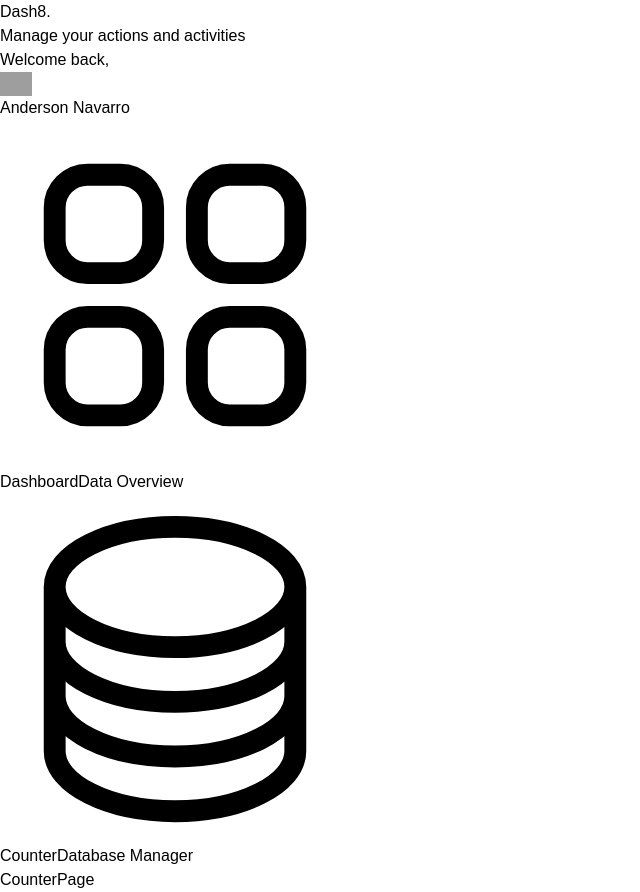
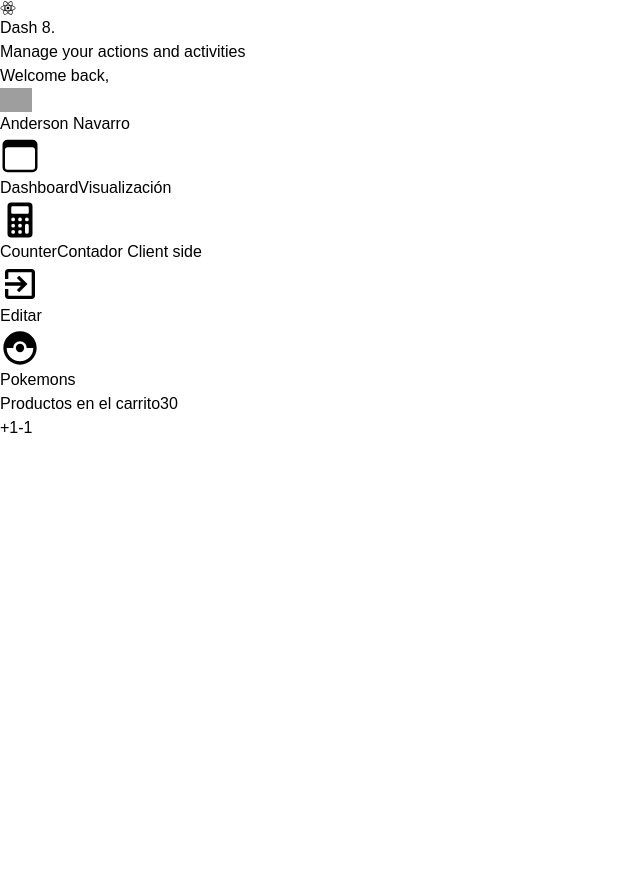
Before and after one commit to andersonNB/dashboardPokemon, a Next.js app: page /dashboard/counter in a window 1280 px wide. Shown: the whole page, without its empty margins (0-640 px from the left). After the commit the page ends 800 px from the top, so only its background shows below. Built offline with nearby package versions, Linux system fonts and the light colour scheme; grey boxes are pictures that could not be loaded.

Commit message:
FEATURE: Pokemon page

```diff
--- a/src/app/components/Sidebar.tsx
+++ b/src/app/components/Sidebar.tsx
@@ -1,17 +1,51 @@
 import Image from "next/image";
 import React from "react";
+import {IoBrowsersOutline, IoCalculator, IoLogoReact} from "react-icons/io5";
+import {SidebarMenuItem} from "./SidebarMenuItem";
+import {IoMdExit} from "react-icons/io";
+import {MdOutlineCatchingPokemon} from "react-icons/md";
+
+const menuItems = [
+	{
+		path: "/dashboard/main",
+		icon: <IoBrowsersOutline size={40} />,
+		title: "Dashboard",
+		subTitle: "Visualización",
+	},
+	{
+		path: "/dashboard/counter",
+		icon: <IoCalculator size={40} />,
+		title: "Counter",
+		subTitle: "Contador Client side",
+	},
+	{
+		path: "/dashboard/edit",
+		icon: <IoMdExit size={40} />,
+		title: "Editar",
+		subTitle: "",
+	},
+	{
+		path: "/dashboard/pokemons",
+		icon: <MdOutlineCatchingPokemon size={40} />,
+		title: "Pokemons",
+		subTitle: "",
+	},
+];
 
 export const Sidebar = () => {
 	return (
 		<div
 			id="menu"
-			className="bg-gray-900 min-h-screen z-10 text-slate-300 w-64 left-0 h-screen overflow-y-scroll"
+			className="bg-gray-900  z-10 text-slate-300 w-64 left-0 h-screen overflow-y-scroll"
 			style={{width: "350px"}}
 		>
 			<div id="logo" className="my-4 px-6">
-				<h1 className="text-lg md:text-2xl font-bold text-white">
-					Dash<span className="text-blue-500">8</span>.
-				</h1>
+				<div className="flex items-center gap-2 text-lg md:text-2xl font-bold text-white">
+					<IoLogoReact className="inline-block text-blue-500" />
+					<span>
+						Dash <span className="text-blue-500">8.</span>
+					</span>
+				</div>
 				<p className="text-slate-500 text-sm">
 					Manage your actions and activities
 				</p>
@@ -34,64 +68,17 @@ export const Sidebar = () => {
 				</a>
 			</div>
 			<div id="nav" className="w-full px-6">
-				<a
-					href="#"
-					className="w-full px-2 inline-flex space-x-2 items-center border-b border-slate-700 py-3 bg-blue-800 hover:bg-white/5 transition ease-linear duration-150"
-				>
-					<div>
-						<svg
-							xmlns="http://www.w3.org/2000/svg"
-							fill="none"
-							viewBox="0 0 24 24"
-							strokeWidth="1.5"
-							stroke="currentColor"
-							className="w-6 h-6 text-white"
-						>
-							<path
-								strokeLinecap="round"
-								strokeLinejoin="round"
-								d="M3.75 6A2.25 2.25 0 016 3.75h2.25A2.25 2.25 0 0110.5 6v2.25a2.25 2.25 0 01-2.25 2.25H6a2.25 2.25 0 01-2.25-2.25V6zM3.75 15.75A2.25 2.25 0 016 13.5h2.25a2.25 2.25 0 012.25 2.25V18a2.25 2.25 0 01-2.25 2.25H6A2.25 2.25 0 013.75 18v-2.25zM13.5 6a2.25 2.25 0 012.25-2.25H18A2.25 2.25 0 0120.25 6v2.25A2.25 2.25 0 0118 10.5h-2.25a2.25 2.25 0 01-2.25-2.25V6zM13.5 15.75a2.25 2.25 0 012.25-2.25H18a2.25 2.25 0 012.25 2.25V18A2.25 2.25 0 0118 20.25h-2.25A2.25 2.25 0 0113.5 18v-2.25z"
-							/>
-						</svg>
-					</div>
-					<div className="flex flex-col">
-						<span className="text-lg font-bold leading-5 text-white">
-							Dashboard
-						</span>
-						<span className="text-sm text-white/50 hidden md:block">
-							Data Overview
-						</span>
-					</div>
-				</a>
-				<a
-					href="#"
-					className="w-full px-2 inline-flex space-x-2 items-center border-b border-slate-700 py-3 hover:bg-white/5 transition ease-linear duration-150"
-				>
-					<div>
-						<svg
-							xmlns="http://www.w3.org/2000/svg"
-							fill="none"
-							viewBox="0 0 24 24"
-							strokeWidth="1.5"
-							stroke="currentColor"
-							className="w-6 h-6"
-						>
-							<path
-								strokeLinecap="round"
-								strokeLinejoin="round"
-								d="M20.25 6.375c0 2.278-3.694 4.125-8.25 4.125S3.75 8.653 3.75 6.375m16.5 0c0-2.278-3.694-4.125-8.25-4.125S3.75 4.097 3.75 6.375m16.5 0v11.25c0 2.278-3.694 4.125-8.25 4.125s-8.25-1.847-8.25-4.125V6.375m16.5 0v3.75m-16.5-3.75v3.75m16.5 0v3.75C20.25 16.153 16.556 18 12 18s-8.25-1.847-8.25-4.125v-3.75m16.5 0c0 2.278-3.694 4.125-8.25 4.125s-8.25-1.847-8.25-4.125"
-							/>
-						</svg>
-					</div>
-					<div className="flex flex-col">
-						<span className="text-lg text-slate-300 font-bold leading-5">
-							Counter
-						</span>
-						<span className="text-sm text-slate-500 hidden md:block">
-							Database Manager
-						</span>
-					</div>
-				</a>
+				{menuItems.length > 0 &&
+					menuItems.map((item, index) => (
+						<SidebarMenuItem
+							key={index}
+							// path={item.path}
+							// icon={item.icon}
+							// title={item.title}
+							// subTitle={item.subTitle}
+							{...item}
+						/>
+					))}
 			</div>
 		</div>
 	);
--- /dev/null
+++ b/src/app/components/SidebarMenuItem.tsx
@@ -0,0 +1,33 @@
+"use client";
+import React, {JSX} from "react";
+import {usePathname} from "next/navigation";
+import Link from "next/link";
+
+interface Props {
+	path: string;
+	icon: JSX.Element;
+	title: string;
+	subTitle: string;
+}
+
+export const SidebarMenuItem = (props: Props) => {
+	const {path, icon, title, subTitle} = props;
+	const pathname = usePathname();
+
+	return (
+		<Link
+			href={path}
+			className={`w-full px-2 inline-flex space-x-2 items-center border-b border-slate-700 py-3 ${
+				pathname === path ? "bg-blue-800" : ""
+			}   hover:bg-white/5 transition ease-linear duration-150`}
+		>
+			<div>{icon}</div>
+			<div className="flex flex-col">
+				<span className="text-lg font-bold leading-5 text-white">{title}</span>
+				<span className="text-sm text-white/50 hidden md:block">
+					{subTitle}
+				</span>
+			</div>
+		</Link>
+	);
+};
--- /dev/null
+++ b/src/app/components/shopping-cart/components/CartCounter.tsx
@@ -0,0 +1,36 @@
+"use client";
+import React, {useState} from "react";
+
+interface Props {
+	value?: number;
+}
+
+export const CartCounter = ({value}: Props) => {
+	const [count, setCount] = useState(value || 0);
+
+	const handleRest = () => {
+		if (count === 0) return;
+
+		setCount(count - 1);
+	};
+
+	return (
+		<>
+			<span className="text-9xl">{count}</span>
+			<div className="flex">
+				<button
+					className="flex items-center justify-center p-2 rounded-xl bg-gray-900 text-white hover:bg-gray-600 transition-all w-[100px] mr-2"
+					onClick={() => setCount(count + 1)}
+				>
+					+1
+				</button>
+				<button
+					className="flex items-center justify-center p-2 rounded-xl bg-gray-900 text-white hover:bg-gray-600 transition-all w-[100px] mr-2"
+					onClick={handleRest}
+				>
+					-1
+				</button>
+			</div>
+		</>
+	);
+};
--- /dev/null
+++ b/src/app/components/shopping-cart/index.ts
@@ -0,0 +1 @@
+export * from "./components/CartCounter";
--- a/src/app/dashboard/counter/page.tsx
+++ b/src/app/dashboard/counter/page.tsx
@@ -1,9 +1,17 @@
 import React from "react";
+import {CartCounter} from "@/app/components/shopping-cart";
+import {Metadata} from "next";
+
+export const metadata: Metadata = {
+	title: "Counter page server side",
+	description: "Generated by server side",
+};
 
 export default function CounterPage() {
 	return (
-		<div className="bg-red-500">
-			<span className="text-black ">CounterPage</span>
+		<div className="bg-red-500  flex items-center justify-center flex-col ">
+			<span className="text-black ">Productos en el carrito</span>
+			<CartCounter value={30} />
 		</div>
 	);
 }
--- a/src/app/dashboard/layout.tsx
+++ b/src/app/dashboard/layout.tsx
@@ -6,11 +6,9 @@ export default function DashboardLayout({
 	children: React.ReactNode;
 }) {
 	return (
-		<div className="bg-slate-100 overflow-y-scroll antialiased text-slate-300 selection:bg-blue-600 selection:text-white">
-			<div className="flex">
-				<Sidebar />
-				{children}
-			</div>
+		<div className="flex h-full bg-red-600 overflow-y-scroll max-h-screen w-full aliased selection:bg-blue-600 selection:text-white">
+			<Sidebar />
+			<div className="flex bg-orange-300 w-full">{children}</div>
 		</div>
 	);
 }
--- a/src/app/page.tsx
+++ b/src/app/page.tsx
@@ -2,7 +2,7 @@ import Image from "next/image";
 import {redirect} from "next/navigation";
 
 export default function HomePage() {
-	redirect("/dashboard/counter");
+	redirect("/dashboard/main");
 
 	return (
 		<div>
```
Also changed, not shown: package.json (+6 -5 lines), src/app/dashboard/edit/page.tsx (added, +33 -0 lines), src/app/dashboard/main/page.tsx (added, +7 -0 lines), src/app/dashboard/pokemons/page.tsx (added, +17 -0 lines), 1 other file (tests, documents, lock files or other folders).
